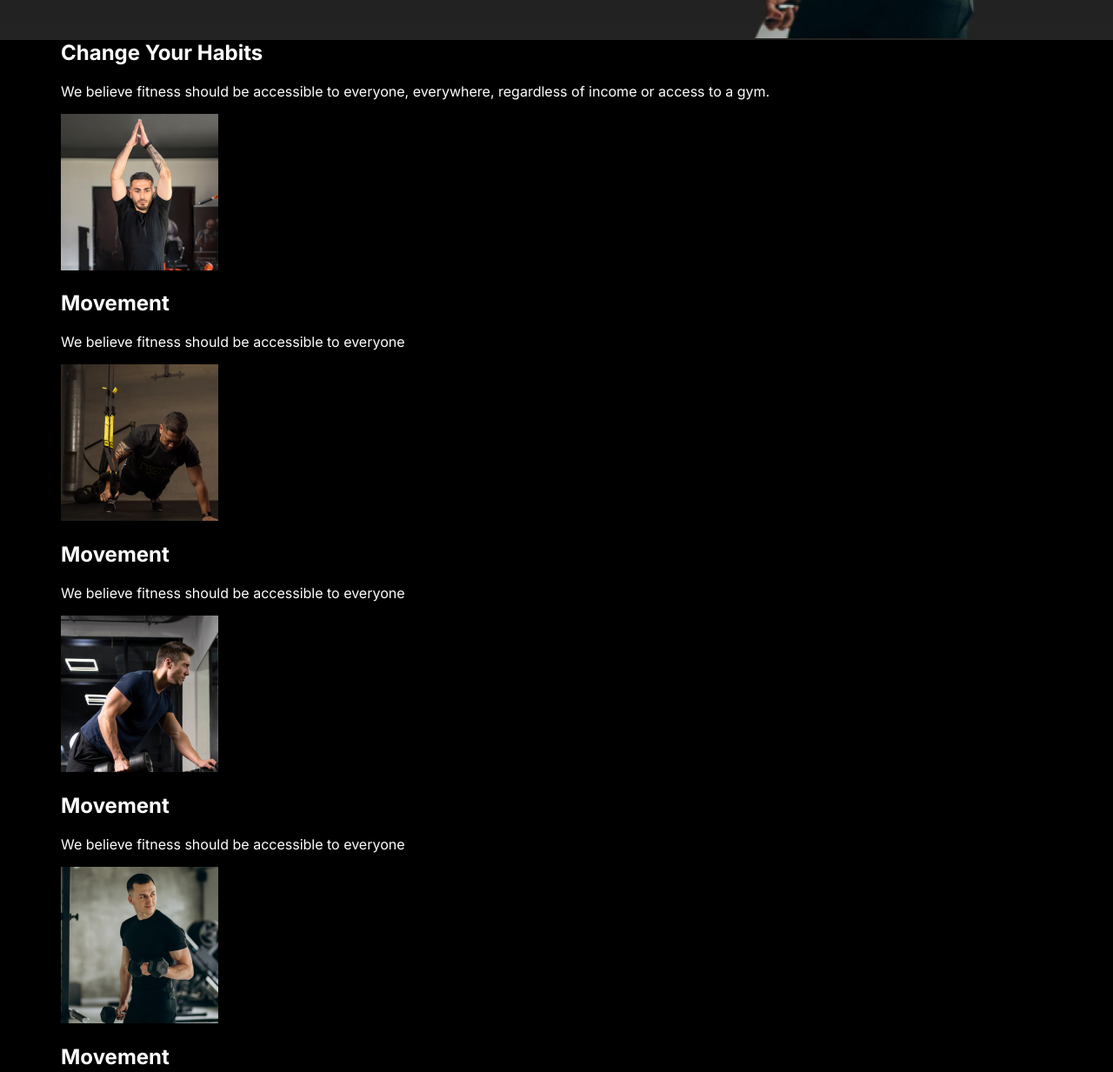
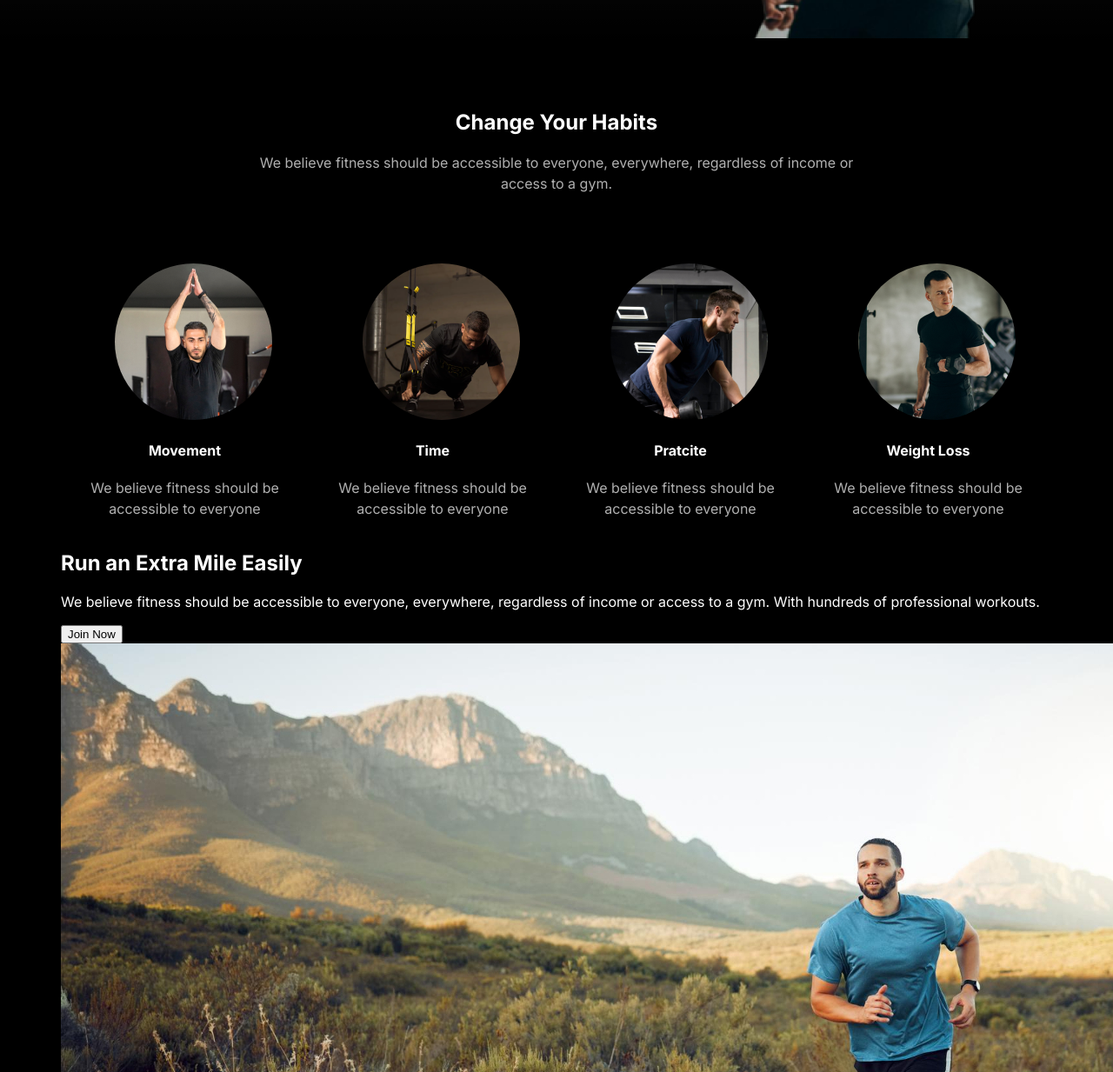
Before and after one commit to Web-hero-Dinajpur/Assin-2-versatile-ui-main, a plain HTML site: page index.html in a window 1280 px wide. Shown: the part 640-1873 px from the top of the page at 87% size. Drawn offline with Linux system fonts and the light colour scheme.

Commit message:
second change the practice section commit

```diff
--- a/index.html
+++ b/index.html
@@ -23,7 +23,7 @@
 
             <div class="header-bannar display-flex">
                 <div class="top-info">
-                    <h2>Get body in <span>shape</span> & stay healthy</h2>
+                    <h2>Get body in <span class="font-style">shape</span> & stay healthy</h2>
                     <p>A huge selection of health and fitness content, healthy recipes and transformation stories to
                         help you get fit and stay fit!</p>
                     <button>Join Club Now!</button>
@@ -46,31 +46,33 @@
     <main class="main-info">
         <section class="parent">
             <section>
-                <div>
+                <div class="habit-header">
                     <h2>Change Your Habits</h2>
-                    <p>We believe fitness should be accessible to everyone, everywhere, regardless of income or access to a gym.</p>
+                    <p class="description-letter">We believe fitness should be accessible to everyone, everywhere, regardless of income or access to a gym.</p>
                 </div>
-                <div>
-                    <div>
+                <div class="habits-bannar">
+                    <div class="habit-info-box">
                         <img src="./images/image 2.png" alt="">
-                        <h2>Movement</h2>
-                        <p>We believe fitness should be accessible to everyone</p>
+                        <h4>Movement</h4>
+                        <p class="description-letter">We believe fitness should be accessible to everyone</p>
                     </div>
-                    <div>
+                    <div class="habit-info-box">
                         <img src="./images/image 3.png" alt="">
-                        <h2>Movement</h2>
-                        <p>We believe fitness should be accessible to everyone</p>
+                        <h4>Time</h4>
+                        <p class="description-letter">We believe fitness should be accessible to everyone</p>
                     </div>
-                    <div>
+                    <div class="habit-info-box">
                         <img src="./images/image 4.png" alt="">
-                        <h2>Movement</h2>
-                        <p>We believe fitness should be accessible to everyone</p>
+                        <h4>Pratcite</h4>
+                        <p class="description-letter">We believe fitness should be accessible to everyone</p>
                     </div>
-                    <div>
+                    <div class="habit-info-box">
                         <img src="./images/image 5.png" alt="">
-                        <h2>Movement</h2>
-                        <p>We believe fitness should be accessible to everyone</p>
+                        <h4>Weight Loss</h4>
+                        <p class="description-letter">We believe fitness should be accessible to everyone</p>
                     </div>
+
+
                 </div>
             </section>
             <section>
--- a/style/style.css
+++ b/style/style.css
@@ -1,4 +1,5 @@
 @import url('https://fonts.googleapis.com/css2?family=Inter:wght@100..900&display=swap');
+@import url('https://fonts.googleapis.com/css2?family=Dancing+Script:wght@400..700&display=swap');
 
 body {
     font-family: "Inter", sans-serif;
@@ -9,10 +10,7 @@ body {
 }
 
 .top-header-section {
-    /* background-image: url(../images/Images\ 2.png); */
-    background-image: linear-gradient(#000000db, #000000e3, #000000dc);
-
-    /* background-repeat: no-repeat; */
+    background-image: linear-gradient(#000000ec, #000000eb, #000000);
 }
 .display-flex {
     display: flex;
@@ -27,6 +25,7 @@ body {
 .Logo-bannar {
     color: #E6533C;
     font-size: 36px;
+    font-family: Inter;
 }
 
 .navbar {
@@ -57,6 +56,12 @@ body {
 .top-info{
     width: 50%;;
 }
+.top-info h2{
+    font-size: 3rem;
+}
+.font-style{
+    font-family: "Dancing Script", cursive;
+}
 /* .Bannar-box img{
     z-index: 0%;
 }
@@ -83,3 +88,26 @@ body {
     background-color: #000000;
     margin-top: -22px;
 }
+
+.habit-header{
+    margin:auto;
+    text-align: center;
+    width: 700px;
+}
+.habit-header h2{
+    font-size: 1.5rem;
+    padding-top: 80px;
+}
+.description-letter{
+    color: #b0b0b0;
+    line-height: 1.5;
+}
+.habits-bannar{
+    display: flex;
+    margin-top: 80px;
+    text-align: center;
+}
+.habit-info-box img{
+    border-radius: 100%;
+    margin-left: 20px;
+}
```
